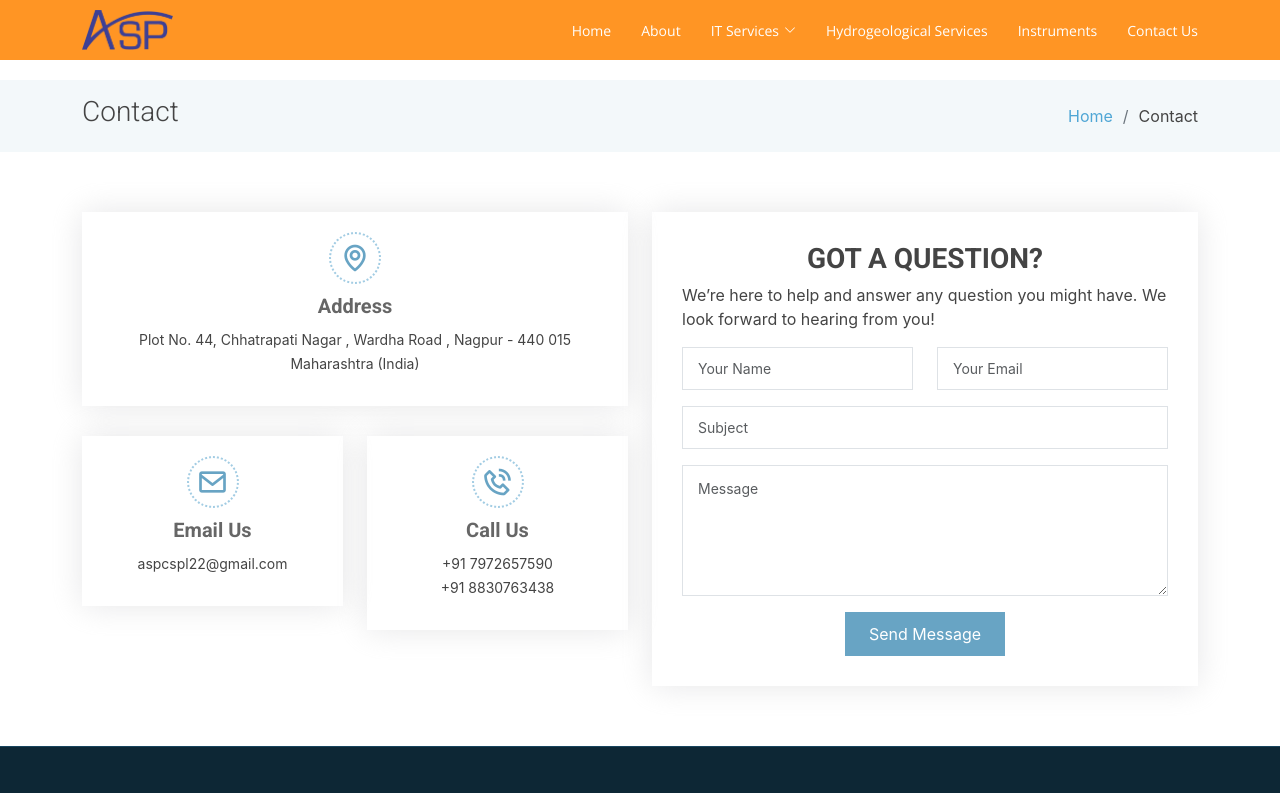
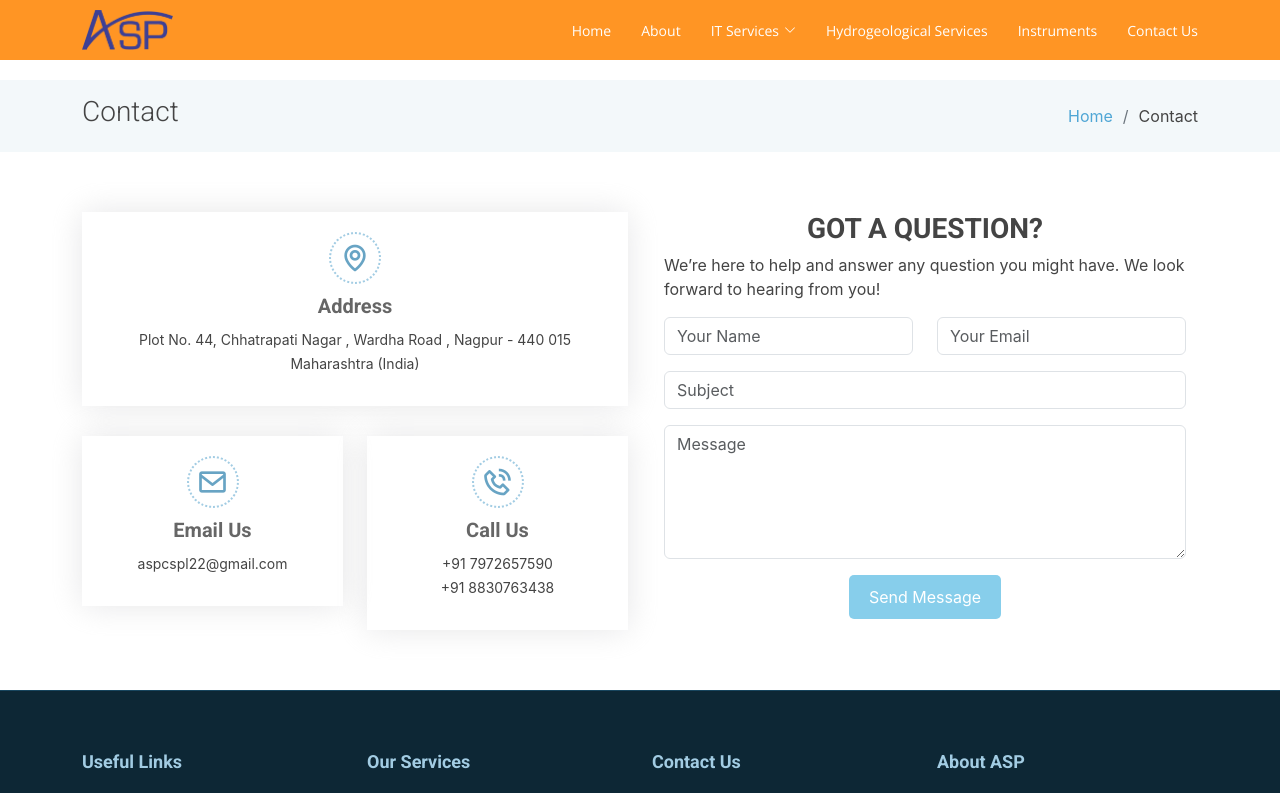
Before and after one commit to MehvishSheikh/asp_website, a React (Create React App) app: page /Contact in a window 1280 px wide. Shown: the top 793 px of the page. Built offline with nearby package versions, Linux system fonts and the light colour scheme.

Commit message:
contact donee

```diff
--- a/src/components/Contact_page/ContactComponent.js
+++ b/src/components/Contact_page/ContactComponent.js
@@ -1,6 +1,7 @@
 import React from 'react'
 import HeadComponent from '../HeadComponent'
 import FooterComponent from '../FooterComponent'
+import ContactForm from './ContactReact'
 
 const ContactComponent = () => {
   return (
@@ -71,7 +72,8 @@ const ContactComponent = () => {
             </div>
           </div>
           <div className="col-lg-6">
-            <form
+          <ContactForm/>
+            {/* <form
               action="forms/contact.php"
               method="post"
               role="form"
@@ -135,8 +137,10 @@ We’re here to help and answer any question you might have. We look forward to
               <div className="text-center">
                 <button type="submit">Send Message</button>
               </div>
-            </form>
+            </form> */}
           </div>
+{/*
+          <ContactForm/> */}
         </div>
       </div>
     </section>
--- /dev/null
+++ b/src/components/Contact_page/ContactReact.js
@@ -0,0 +1,114 @@
+// Make sure to run npm install @formspree/react
+// For more help visit https://formspr.ee/react-help
+import React from 'react';
+
+function ContactForm() {
+//   const [state, handleSubmit] = useForm("xvojjrke");
+//   if (state.succeeded) {
+//       return <p>Thanks for joining!</p>;
+//   }
+  return (
+    <div className="container">
+        <div className="contact-form">
+          <form
+            action="https://formspree.io/f/xvojjrke"
+            method="POST"
+            className="contact-inputs">
+            {/* <input
+              type="text"
+              name="username"
+              placeholder="username"
+              autoComplete="off"
+              required
+            /> */}
+
+            {/* <input
+              type="email"
+              name="Email"
+              placeholder="Email"
+              autoComplete="off"
+              required
+            /> */}
+
+            {/* <textarea
+              name="message"
+              cols="30"
+              rows="6"
+              autoComplete="off"
+              required></textarea> */}
+
+
+
+<div className="row">
+
+<h3 style={{ textAlign: 'center' }}><b>GOT A QUESTION?</b></h3>
+
+
+<p>
+We’re here to help and answer any question you might have. We look forward to hearing from you!
+</p>
+                <div className="col-md-6 form-group">
+
+
+                  <input
+                    type="text"
+                    name="name"
+                    className="form-control"
+                    id="name"
+                    placeholder="Your Name"
+                    required=""
+                  />
+                </div>
+                <div className="col-md-6 form-group mt-3 mt-md-0">
+                  <input
+                    type="email"
+                    className="form-control"
+                    name="email"
+                    id="email"
+                    placeholder="Your Email"
+                    required=""
+                  />
+                </div>
+              </div>
+              <div className="form-group mt-3">
+                <input
+                  type="text"
+                  className="form-control"
+                  name="subject"
+                  id="subject"
+                  placeholder="Subject"
+                  required=""
+                />
+              </div>
+              <div className="form-group mt-3">
+                <textarea
+                  className="form-control"
+                  name="message"
+                  rows={5}
+                  placeholder="Message"
+                  required=""
+                  defaultValue={""}
+                />
+              </div>
+              <div className="my-3">
+                {/* <div className="loading">Loading</div>
+                <div className="error-message" />
+                <div className="sent-message">
+                  Your message has been sent. Thank you!
+                </div> */}
+              </div>
+              <div className="text-center">
+  <button type="submit" style={{ backgroundColor: 'skyblue', color: 'white', padding: '10px 20px', border: 'none', borderRadius: '5px', cursor: 'pointer' }}>Send Message</button>
+</div>
+
+            {/* <input type="submit" value="send" /> */}
+          </form>
+        </div>
+      </div>
+
+  );
+};
+
+
+
+export default ContactForm;
```
